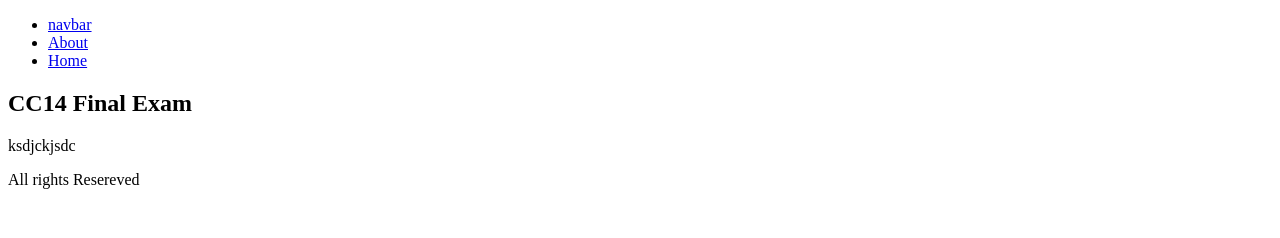
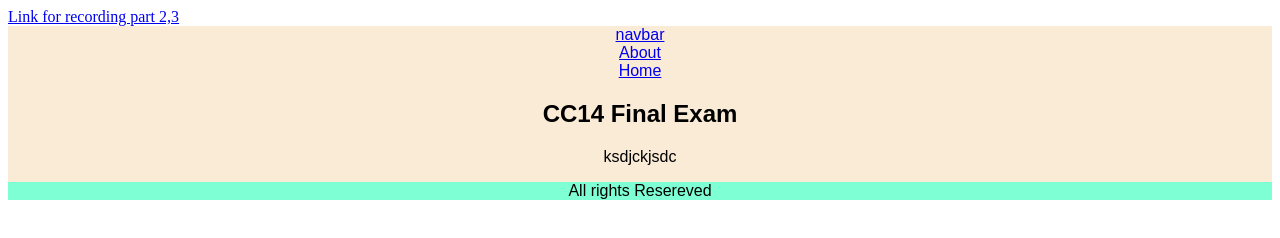
Before and after one commit to DangatagWebAp/221470975-WebDevFinalExam, a plain HTML site: page index.html in a window 1280 px wide. Drawn offline with Linux system fonts and the light colour scheme.

Commit message:
yunglinkngvideoforpart2,3

```diff
--- /dev/null
+++ b/css/style.css
@@ -0,0 +1,20 @@
+header{
+    font-family: Arial, Helvetica, sans-serif;
+}
+
+ul{
+    list-style: none;
+    margin: 0;
+    padding: 0;
+}
+
+.proj{
+    background-color: antiquewhite;
+    text-align: center;
+
+}
+
+footer{
+    position: center;
+    background-color: aquamarine;
+}
--- a/index.html
+++ b/index.html
@@ -1,11 +1,13 @@
 <!DOCTYPE html>
 <html lang="en">
 <head>
+    <link rel="stylesheet" href="css/style.css">
     <meta charset="UTF-8">
     <meta name="viewport" content="width=device-width, initial-scale=1.0">
     <title>Document</title>
 </head>
 <body>
+    <a href="https://www.instagram.com/reel/C52V4TFrNAD/?utm_source=ig_web_copy_link">Link for recording part 2,3</a>
     <div class="proj">
         <header>
             <nav>
```
